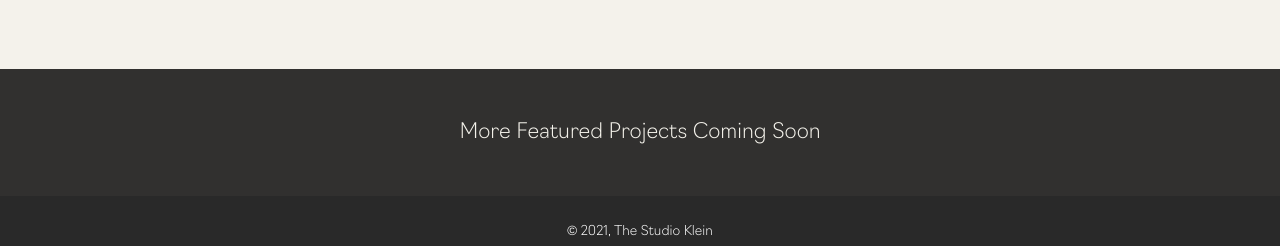
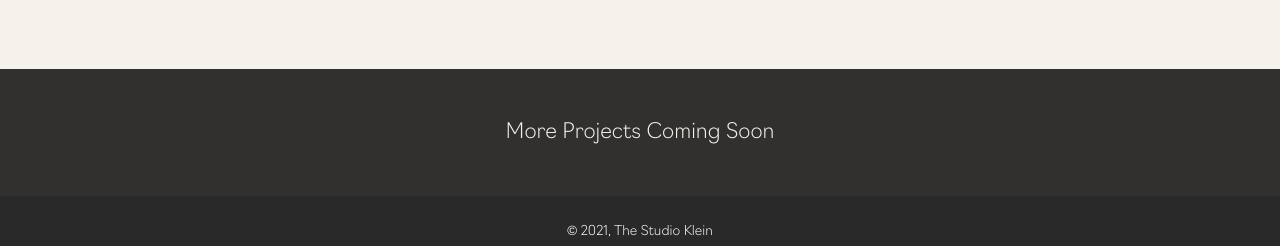
Before and after one commit to JoshTag/studio-klein, a Next.js app: page /projects in a window 1280 px wide. Shown: the part 5881-6127 px from the top of the page. Built offline with nearby package versions, Linux system fonts and the light colour scheme.

Commit message:
updated project page footer

```diff
--- a/pages/projects.js
+++ b/pages/projects.js
@@ -12,7 +12,7 @@ const Projects = () => {
       </Head>
       <PageSubHeader subheadings={subheadings} />
       <Project />
-      <div className='container'>More Featured Projects Coming Soon</div>
+      <div className='container'>More Projects Coming Soon</div>
       <style global jsx>{`
         .container {
           padding: 50px;
```
